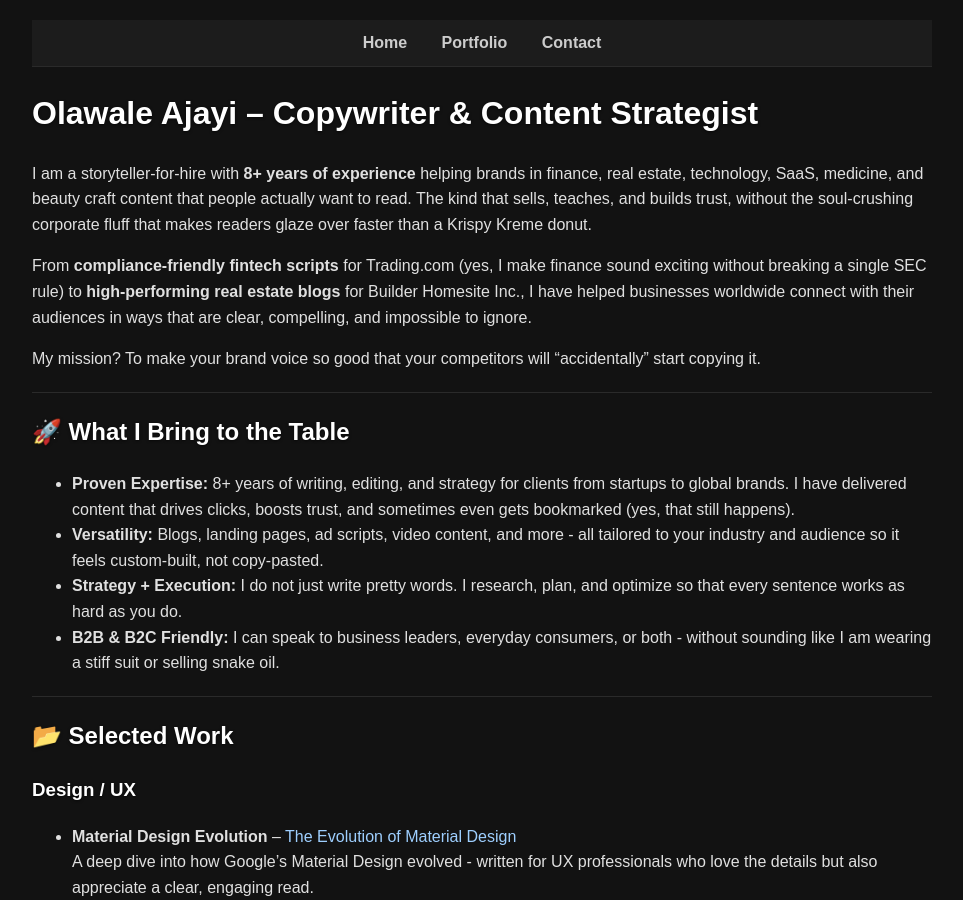
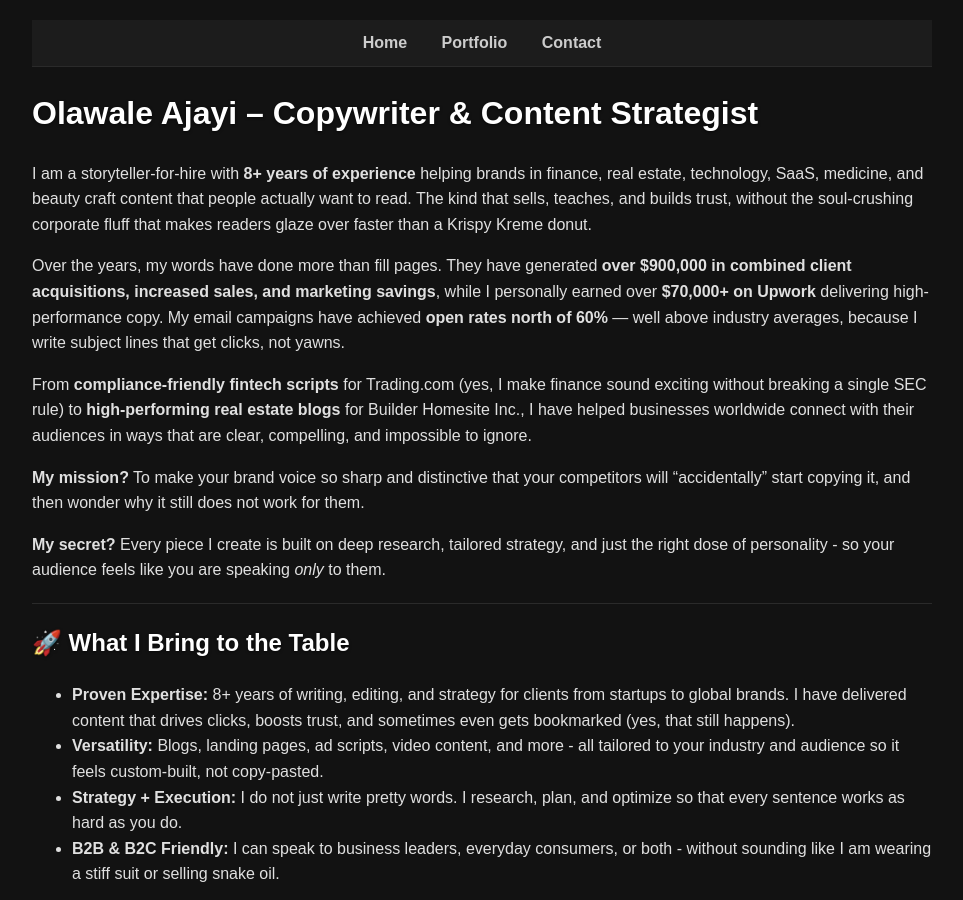
Before and after one commit to javablack/javablack.github.io, a Jekyll site: the page built from index.md, in a window 1280 px wide and 900 px high. Shown: the whole window, without its empty margins (158-1121 px from the left). Built offline with Jekyll 4.4.1, drawn with Linux system fonts in a browser that asks for light colours.

Commit message:
Update index.md

```diff
--- a/index.md
+++ b/index.md
@@ -7,9 +7,13 @@ title: "Olawale Ajayi – Copywriter & Content Strategist"
 
 I am a storyteller-for-hire with **8+ years of experience** helping brands in finance, real estate, technology, SaaS, medicine, and beauty craft content that people actually want to read. The kind that sells, teaches, and builds trust, without the soul-crushing corporate fluff that makes readers glaze over faster than a Krispy Kreme donut.
 
+Over the years, my words have done more than fill pages. They have generated **over $900,000 in combined client acquisitions, increased sales, and marketing savings**, while I personally earned over **$70,000+ on Upwork** delivering high-performance copy. My email campaigns have achieved **open rates north of 60%** — well above industry averages, because I write subject lines that get clicks, not yawns.
+
 From **compliance-friendly fintech scripts** for Trading.com (yes, I make finance sound exciting without breaking a single SEC rule) to **high-performing real estate blogs** for Builder Homesite Inc., I have helped businesses worldwide connect with their audiences in ways that are clear, compelling, and impossible to ignore.
 
-My mission? To make your brand voice so good that your competitors will “accidentally” start copying it.
+**My mission?** To make your brand voice so sharp and distinctive that your competitors will “accidentally” start copying it, and then wonder why it still does not work for them.
+
+**My secret?** Every piece I create is built on deep research, tailored strategy, and just the right dose of personality - so your audience feels like you are speaking *only* to them.
 
 ---
 
```
